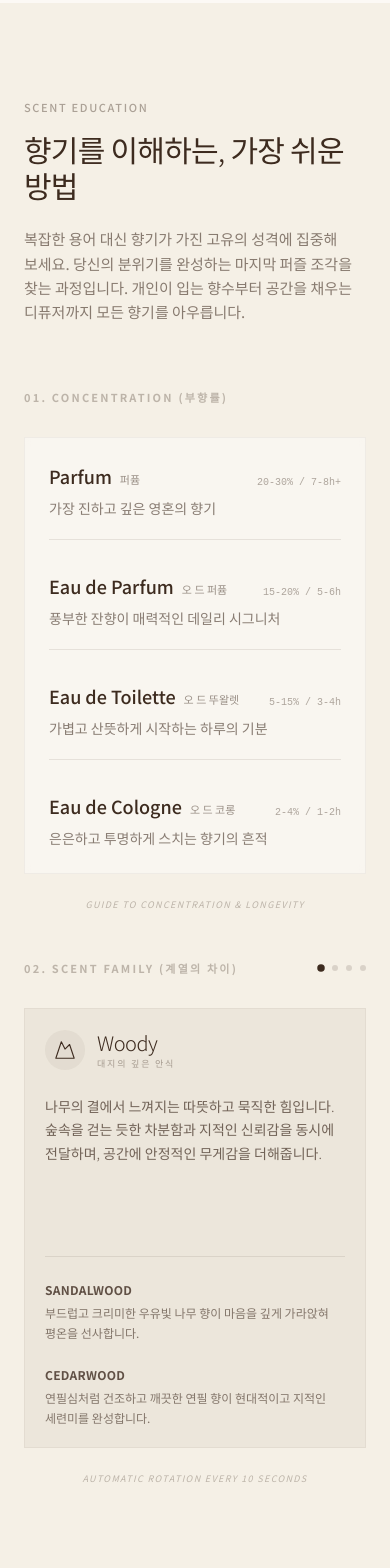
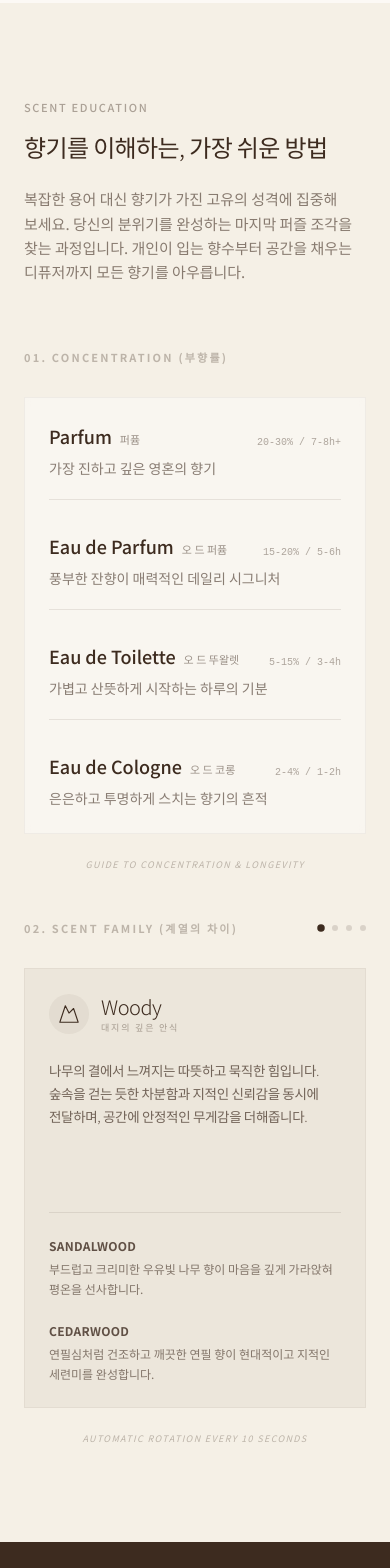
Before and after one commit to JJonyeok2/persona_l_front, a React (Vite) app: page / in a window 390 px wide. Shown: the part 1860-3428 px from the top of the page. Built offline with nearby package versions, Linux system fonts and the light colour scheme.

Commit message:
Fix: Optimize mobile font sizes and spacing in ScentGuideSection to fix awkward line breaks

```diff
--- a/src/components/guide/FamilyCarousel.tsx
+++ b/src/components/guide/FamilyCarousel.tsx
@@ -63,7 +63,7 @@ export default function FamilyCarousel({ families }: FamilyCarouselProps) {
                   : 'opacity-0 translate-x-10'
             }`}
           >
-            <div className={`${f.color} p-5 sm:p-8 md:p-12 h-full rounded-sm border border-wood/5 flex flex-col text-wood`}>
+            <div className={`${f.color} p-6 sm:p-8 md:p-12 h-full rounded-sm border border-wood/5 flex flex-col text-wood`}>
               {/* 계열 타이틀 및 아이콘 */}
               <div className="flex items-center gap-3 md:gap-4 mb-6">
                 <div className="w-10 h-10 md:w-12 md:h-12 rounded-full bg-wood/5 flex items-center justify-center">
@@ -76,10 +76,9 @@ export default function FamilyCarousel({ families }: FamilyCarouselProps) {
               </div>
 
               {/* 계열 본문 설명 */}
-              <p className="text-[14px] md:text-[16px] leading-[1.7] md:leading-[1.8] text-wood/70 mb-8 md:mb-12 font-light break-keep text-left">
+              <p className="text-[13.5px] sm:text-[16px] leading-[1.7] md:leading-[1.8] text-wood/70 mb-8 md:mb-12 font-light break-keep tracking-tight text-left">
                 {f.description}
               </p>
-
               {/* 상세 성분 리스트 */}
               <div className="grid grid-cols-1 sm:grid-cols-2 gap-6 md:gap-10 pt-6 md:pt-10 border-t border-wood/10 mt-auto">
                 {f.details.map((d) => (
--- a/src/sections/ScentGuideSection.tsx
+++ b/src/sections/ScentGuideSection.tsx
@@ -20,8 +20,8 @@ export default function ScentGuideSection() {
           {/* 섹션 헤더 */}
           <div className="max-w-3xl mb-16 md:mb-20">
             <p className="label-upper text-wood/40 mb-4">Scent Education</p>
-            <h2 className="text-3xl sm:text-4xl md:text-5xl font-light tracking-tight mb-6 md:mb-8 text-wood break-keep">
-              향기를 이해하는, <span className="hidden sm:inline"><br /></span> 가장 쉬운 방법
+            <h2 className="text-2xl sm:text-4xl md:text-5xl font-light tracking-tight mb-6 md:mb-8 text-wood break-keep">
+              향기를 이해하는,&nbsp;<span className="hidden sm:inline"><br /></span>가장 쉬운 방법
             </h2>
             <p className="text-wood/60 leading-relaxed text-[15px] sm:text-lg break-keep max-w-2xl text-wood">
               복잡한 용어 대신 향기가 가진 고유의 성격에 집중해 보세요.
```
